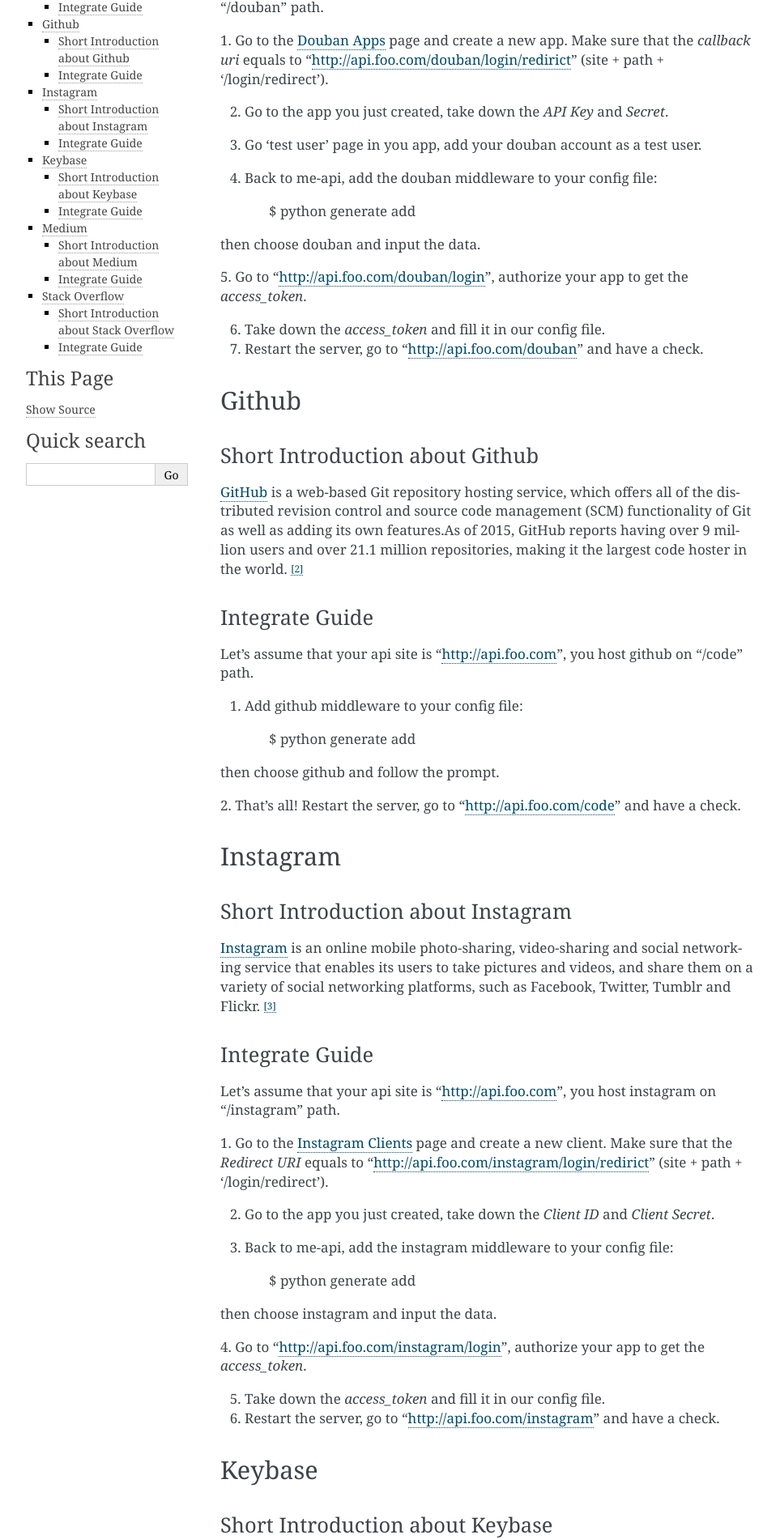
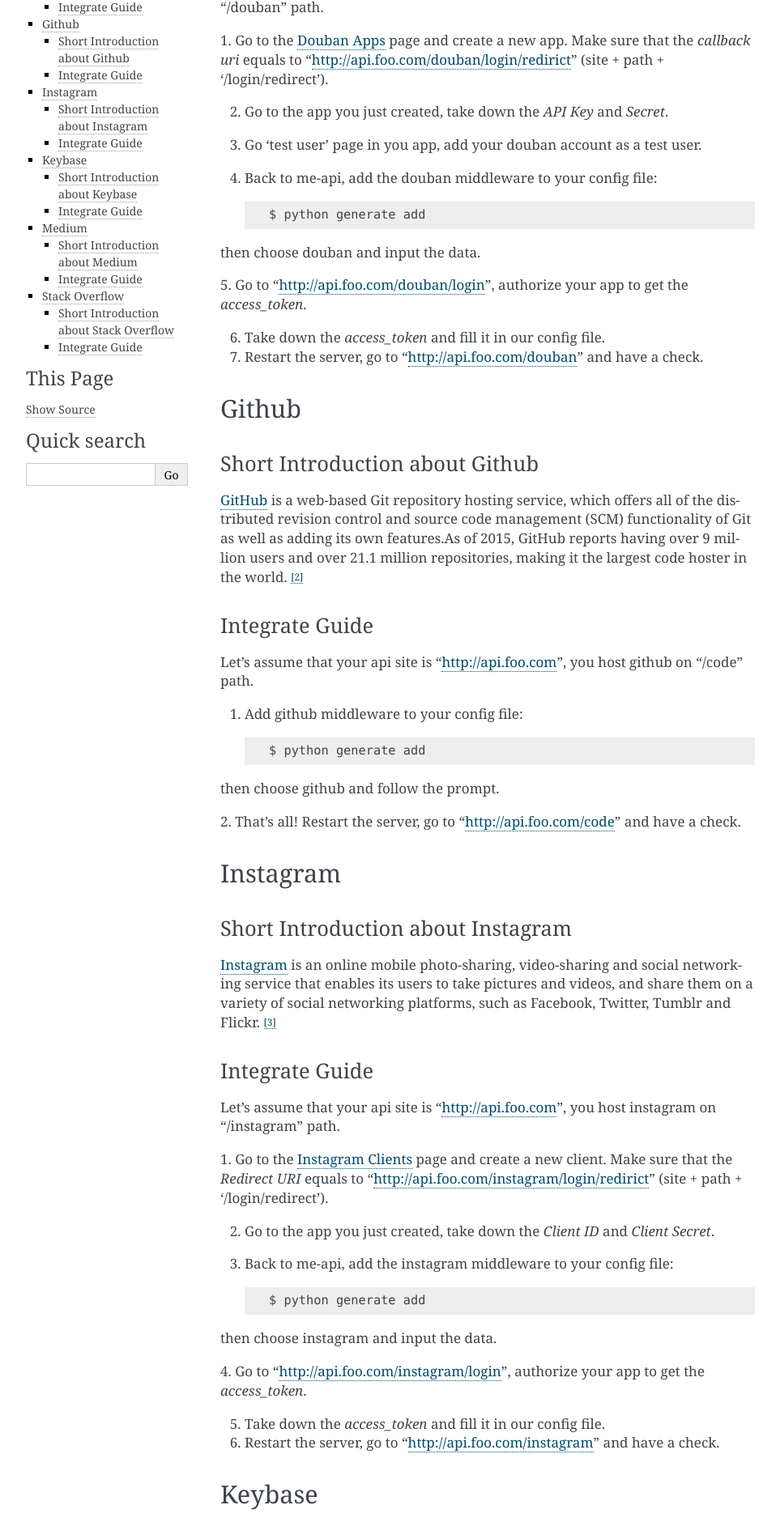
Before and after one commit to lord63/me-api, a Sphinx documentation site: the page built from docs/integrate.rst, in a window 1280 px wide. Shown: the part 418-2319 px from the top of the page at 81% size, without its empty margins (148-1111 px from the left). Built offline with Sphinx 7.4.7, drawn with Linux system fonts in a browser that asks for light colours.

Commit message:
Fix command output and reference

```diff
--- a/docs/integrate.rst
+++ b/docs/integrate.rst
@@ -27,7 +29,7 @@ Let's assume that your api site is "http://api.foo.com", you host douban on
 
 3. Go 'test user' page in you app, add your douban account as a test user.
 
-4. Back to me-api, add the douban middleware to your config file:
+4. Back to me-api, add the douban middleware to your config file::
 
     $ python generate add
 
@@ -58,7 +60,7 @@ Integrate Guide
 Let's assume that your api site is "http://api.foo.com", you host github on
 "/code" path.
 
-1. Add github middleware to your config file:
+1. Add github middleware to your config file::
 
     $ python generate add
 
@@ -90,7 +92,7 @@ the `Redirect URI` equals to "http://api.foo.com/instagram/login/redirict"
 
 2. Go to the app you just created, take down the `Client ID` and `Client Secret`.
 
-3. Back to me-api, add the instagram middleware to your config file:
+3. Back to me-api, add the instagram middleware to your config file::
 
     $ python generate add
 
@@ -120,7 +122,7 @@ Integrate Guide
 Let's assume that your api site is "http://api.foo.com", you host keybase on
 "/keybase" path.
 
-1. Add keybase middleware to your config file:
+1. Add keybase middleware to your config file::
 
     $ python generate add
 
@@ -145,7 +147,7 @@ Integrate Guide
 Let's assume that your api site is "http://api.foo.com", you host medium on
 "/medium" path.
 
-1. Add medium middleware to your config file:
+1. Add medium middleware to your config file::
 
     $ python generate add
 
@@ -180,7 +182,7 @@ the `OAuth Domain` covers "http://api.foo.com/instagram/login/redirict"
 2. Go to the app you just created, take down the `Client Id`, `Client Secret`
 and `Key`.
 
-3. Back to me-api, add the stack overflow middleware to your config file:
+3. Back to me-api, add the stack overflow middleware to your config file::
 
     $ python generate add
 
```
Also changed, not shown: other parts of docs/integrate.rst (+2 -0 lines), docs/quickstart.rst (+4 -4 lines), docs/index.rst (line endings or trailing spaces).
